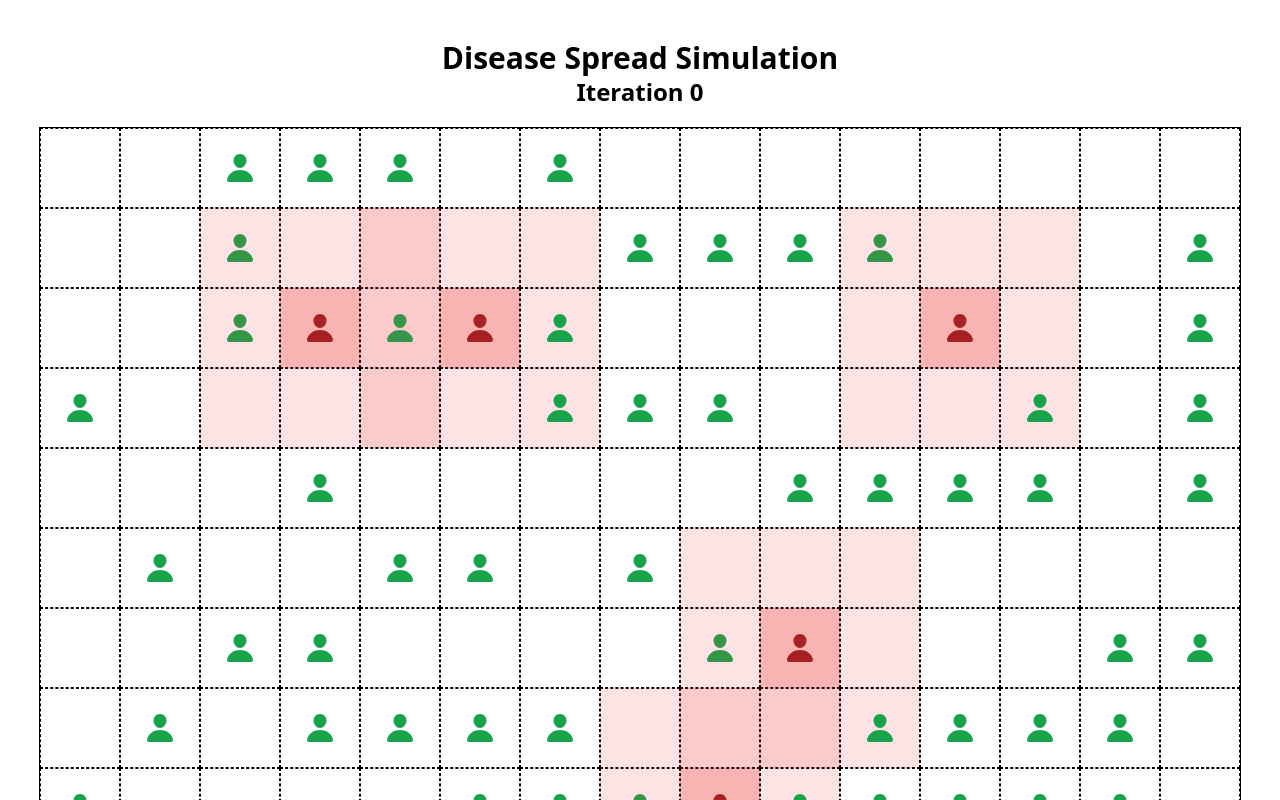
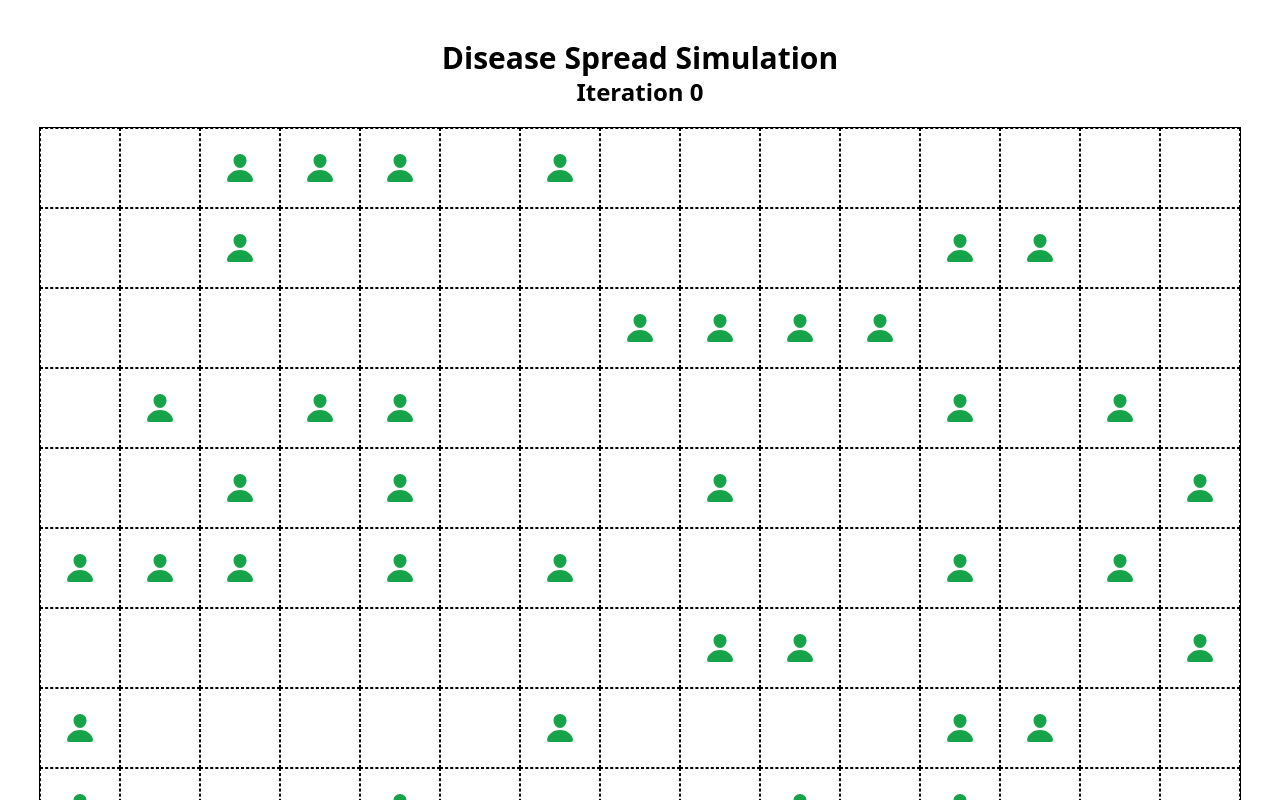
Before and after one commit to ahmadzakiakmal/Pandemic-Spread-Simulation, a Next.js app: page / in a window 1280 px wide. Shown: the top 800 px of the page. Built offline with nearby package versions, Linux system fonts and the light colour scheme.

Commit message:
feat: add animation & fix: regenerate vs iterate

```diff
--- a/src/pages/index.jsx
+++ b/src/pages/index.jsx
@@ -6,7 +6,7 @@ function GridBox({ value, showVisuals, index, grid, cols }) {
   return (
     <div
       className={
-        "w-[80px] !aspect-square relative font-bold grid place-items-center border-black border-1 border box-border border-dashed " +
+        "w-[80px] transition-colors duration-200 aspect-square relative font-bold grid place-items-center border-black border-1 border box-border border-dashed " +
         (value == 2
           ? " bg-red-500/30 after:absolute after:w-[240px] after:aspect-square after:bg-red-500/[.15] "
           : "")
@@ -42,9 +42,9 @@ export default function Home() {
 
   // * Other Parameters
   // ? Rasio orang dengan total grid / Kepadatan populasi di area - Dimodelkan dengan probabilitas adanya orang dalam tiap grid
-  const [populationDensity, setPopulationDensity] = useState(0.5);
+  const [populationDensity, setPopulationDensity] = useState(0.3);
   // ? Rasio orang yang terinfeksi dengan total orang - Dimodelkan dengan probabilitas 1 orang membawa penyakit
-  const [infectionRate, setInfectionRate] = useState(0.1);
+  const [infectionRate, setInfectionRate] = useState(1/30);
   // ? Ukuran seberapa menular penyakit - Dimodelkan dengan jarak neighborhood yang dapat tertular
   const [spreadRange, setSpreadRange] = useState(1);
   // ? Imunitas seseorang - Dimodelkan dengan probabilitas orang dalam jarak tertular, bisa tidak tertular
@@ -60,6 +60,7 @@ export default function Home() {
 
   // * Populate Grid
   useEffect(() => {
+    setIteration(0);
     const newGrid = [];
     for (let i = 0; i < rows * cols; i++) {
       const randomNumber = Math.random();
@@ -78,7 +79,7 @@ export default function Home() {
       });
     }
     setGrid(newGrid);
-  }, [rows, cols, refresh]);
+  }, [refresh]);
 
   // * Spread Disease
   useEffect(() => {
@@ -184,7 +185,7 @@ export default function Home() {
           <div
             className="bg-black text-white cursor-pointer p-3 unselectable"
             onClick={() => {
-              setIteration(iteration + 1);
+              iteration == null ? setIteration(0) : setIteration(iteration + 1);
             }}
           >
             Next Iteration
```
